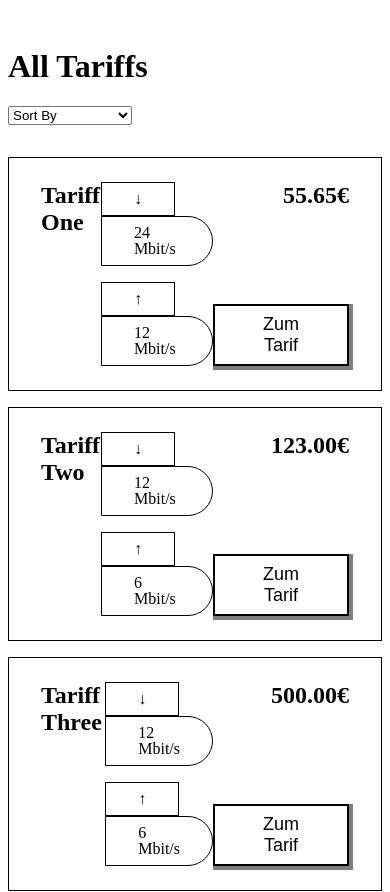
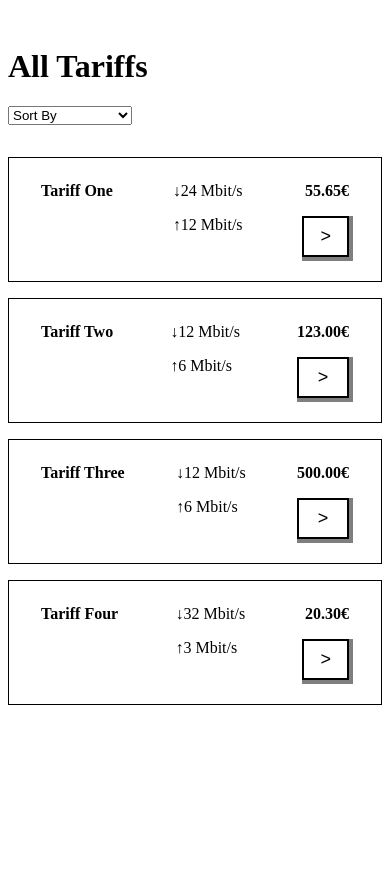
Before and after one commit to dean123/tariff-list, an Angular app: page / in a window 390 px wide. Shown: the top 892 px of the page. After the commit the page ends 844 px from the top, so only its background shows below. Built offline with nearby package versions, Linux system fonts and the light colour scheme.

Commit message:
Finalised responsive layout

```diff
--- a/src/app/list-item/list-item.component.html
+++ b/src/app/list-item/list-item.component.html
@@ -21,6 +21,8 @@
   </div>
   <div class="item__cta">
     <span class="item__price">{{ tariff.price.toFixed(2) }}€</span>
-    <button>Zum Tarif</button>
+    <button class="item__button">
+      <span>Zum Tarif</span>
+    </button>
   </div>
 </section>
--- a/src/app/list-item/list-item.component.scss
+++ b/src/app/list-item/list-item.component.scss
@@ -11,6 +11,26 @@
     }
   }
 
+  &__button {
+    @media only screen and (max-width: 650px) {
+      padding: 0.5rem 1rem;
+    }
+
+    &::after {
+      content: ">";
+
+      @media only screen and (min-width: 650px) {
+        margin-left: 1rem;
+      }
+    }
+
+    span {
+      @media only screen and (max-width: 650px) {
+        display: none;
+      }
+    }
+  }
+
   &__cta {
     display: flex;
     flex-direction: column;
@@ -19,13 +39,21 @@
 
   &__headline {
     margin: 0;
+
+    @media only screen and (max-width: 650px) {
+      font-size: medium;
+    }
   }
 
   &__price {
     display: block;
-    font-size: x-large;
+    font-size: medium;
     font-weight: bold;
     margin-bottom: 1rem;
     text-align: right;
+
+    @media only screen and (min-width: 650px) {
+      font-size: x-large;
+    }
   }
 }
--- a/src/app/traffic-status/traffic-status.component.scss
+++ b/src/app/traffic-status/traffic-status.component.scss
@@ -10,15 +10,20 @@
   }
 
   &__icon, &__speed {
-    border: 1px solid black;
     display: inline-block;
-    line-height: 1rem;
-    padding: 0.5rem 2rem;
+
+    @media only screen and (min-width: 425px) {
+      border: 1px solid black;
+      line-height: 1rem;
+      padding: 0.5rem 2rem;
+    }
   }
 
   &__speed {
-    border-top-right-radius: 25px;
-    border-bottom-right-radius: 25px;
+    @media only screen and (min-width: 425px) {
+      border-top-right-radius: 25px;
+      border-bottom-right-radius: 25px;
+    }
   }
 }
 
```
